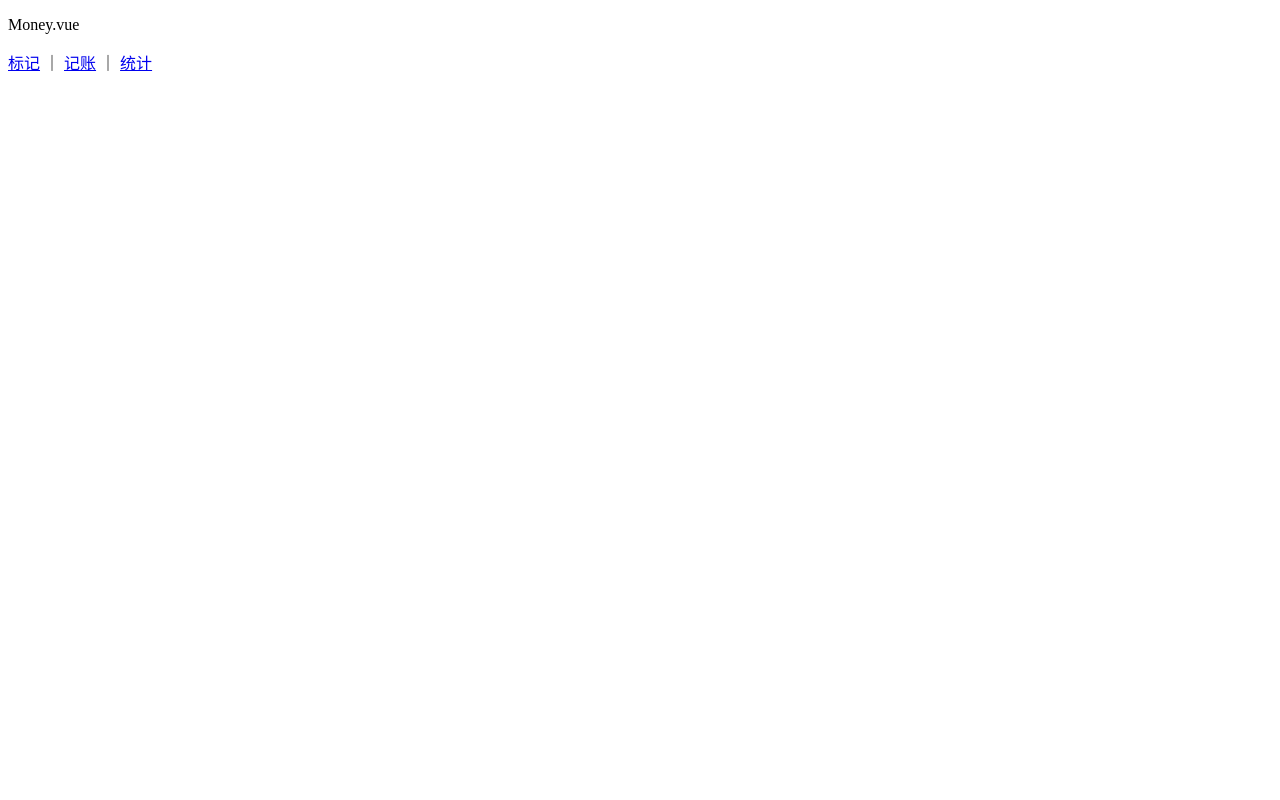
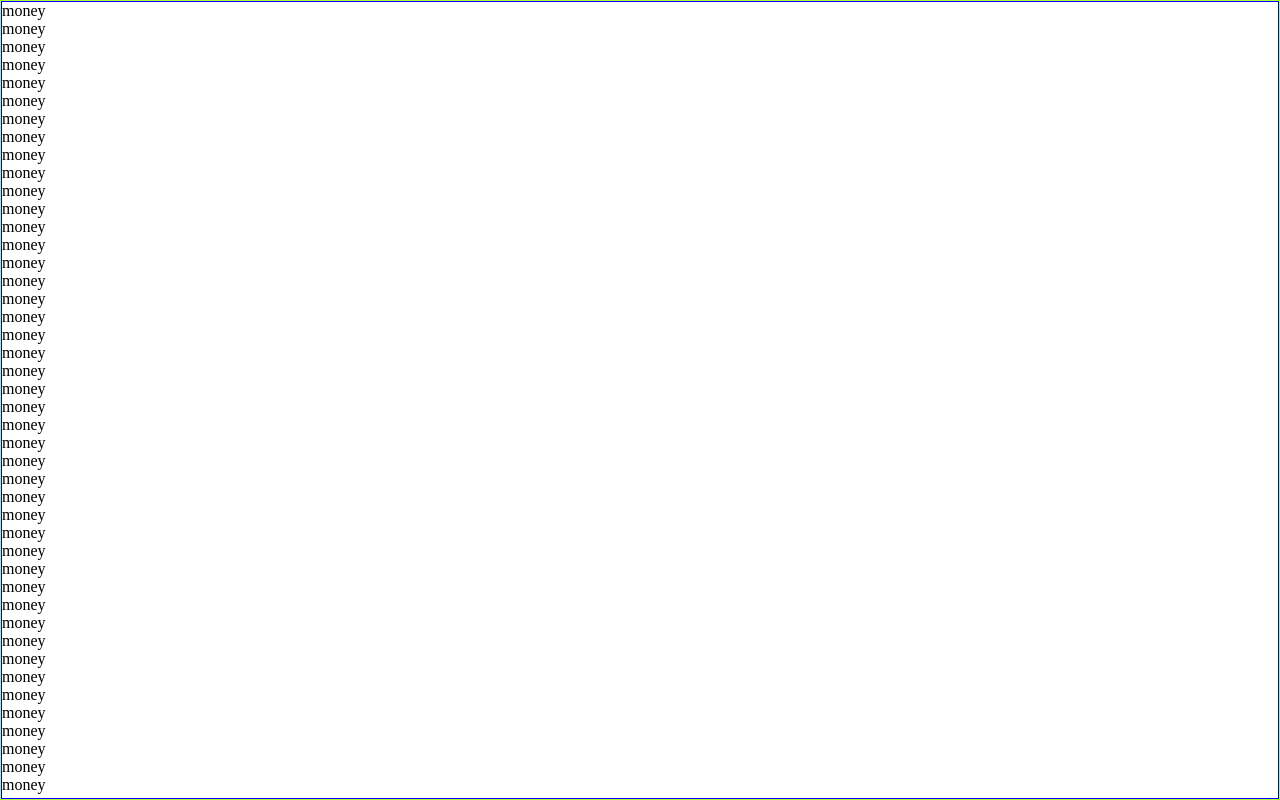
Before and after one commit to king-open/hicall, a Vue app: page /#/money in a window 1280 px wide. Built offline with nearby package versions, Linux system fonts and the light colour scheme.

Commit message:
money 页面布局

```diff
--- a/src/App.vue
+++ b/src/App.vue
@@ -5,6 +5,10 @@
 </template>
 
 <style lang="scss">
+* {
+    margin: 0; padding: 0;
+    box-sizing: border-box;
+  }
 #app {
   font-family: Avenir, Helvetica, Arial, sans-serif;
   -webkit-font-smoothing: antialiased;
--- a/src/components/Nav.vue
+++ b/src/components/Nav.vue
@@ -1,7 +1,7 @@
 <!-- eslint-disable vue/multi-word-component-names -->
 
 <template>
-  <div>
+  <div class="nav">
       <router-link to="/money">标记</router-link>
       ｜
       <router-link to="/labels">记账</router-link>
@@ -17,5 +17,7 @@
 </script>
 
 <style lang="scss" scoped>
-
+.nav{
+  border: 1px solid red;
+}
 </style>
--- a/src/views/Money.vue
+++ b/src/views/Money.vue
@@ -1,9 +1,110 @@
 <!-- eslint-disable vue/multi-word-component-names -->
 
 <template>
-  <div>
-    <p>Money.vue</p>
+  <div class="nav-wrapper">
+    <div class="content">
+       <p>money</p>
+       <p>money</p>
+       <p>money</p>
+       <p>money</p>
+       <p>money</p>
+       <p>money</p>
+       <p>money</p>
+       <p>money</p>
+       <p>money</p>
+       <p>money</p>
+       <p>money</p>
+       <p>money</p>
+       <p>money</p>
+       <p>money</p>
+       <p>money</p>
+       <p>money</p>
+       <p>money</p>
+       <p>money</p>
+       <p>money</p>
+       <p>money</p>
+       <p>money</p>
+       <p>money</p>
+       <p>money</p>
+       <p>money</p>
+       <p>money</p>
+       <p>money</p>
+       <p>money</p>
+       <p>money</p>
+       <p>money</p>
+       <p>money</p>
+       <p>money</p>
+       <p>money</p>
+       <p>money</p>
+       <p>money</p>
+       <p>money</p>
+       <p>money</p>
+       <p>money</p>
+       <p>money</p>
+       <p>money</p>
+       <p>money</p>
+       <p>money</p>
+       <p>money</p>
+       <p>money</p>
+       <p>money</p>
+       <p>money</p>
+       <p>money</p>
+       <p>money</p>
+       <p>money</p>
+       <p>money</p>
+       <p>money</p>
+       <p>money</p>
+       <p>money</p>
+       <p>money</p>
+       <p>money</p>
+       <p>money</p>
+       <p>money</p>
+       <p>money</p>
+       <p>money</p>
+       <p>money</p>
+       <p>money</p>
+       <p>money</p>
+       <p>money</p>
+       <p>money</p>
+       <p>money</p>
+       <p>money</p>
+       <p>money</p>
+       <p>money</p>
+       <p>money</p>
+       <p>money</p>
+       <p>money</p>
+       <p>money</p>
+       <p>money</p>
+       <p>money</p>
+       <p>money</p>
+       <p>money</p>
+       <p>money</p>
+       <p>money</p>
+       <p>money</p>
+       <p>money</p>
+       <p>money</p>
+       <p>money</p>
+       <p>money</p>
+       <p>money</p>
+       <p>money</p>
+       <p>money</p>
+       <p>money</p>
+       <p>money</p>
+       <p>money</p>
+       <p>money</p>
+       <p>money</p>
+       <p>money</p>
+       <p>money</p>
+       <p>money</p>
+       <p>money</p>
+       <p>money</p>
+       <p>money</p>
+       <p>money</p>
+       <p>money</p>
+       <p>money</p>
+       <p>money</p>
     <Nav/>
+    </div>
   </div>
 </template>
 
@@ -14,5 +115,15 @@
 </script>
 
 <style lang="scss" scoped>
-
+  .nav-wrapper{
+    border: 1px solid greenyellow;
+    display: flex;
+    flex-direction: column;
+    height: 100vh;
+  }
+  .content{
+    border: 1px solid blue;
+    overflow: auto;
+    flex-grow: 1;
+  }
 </style>
```
